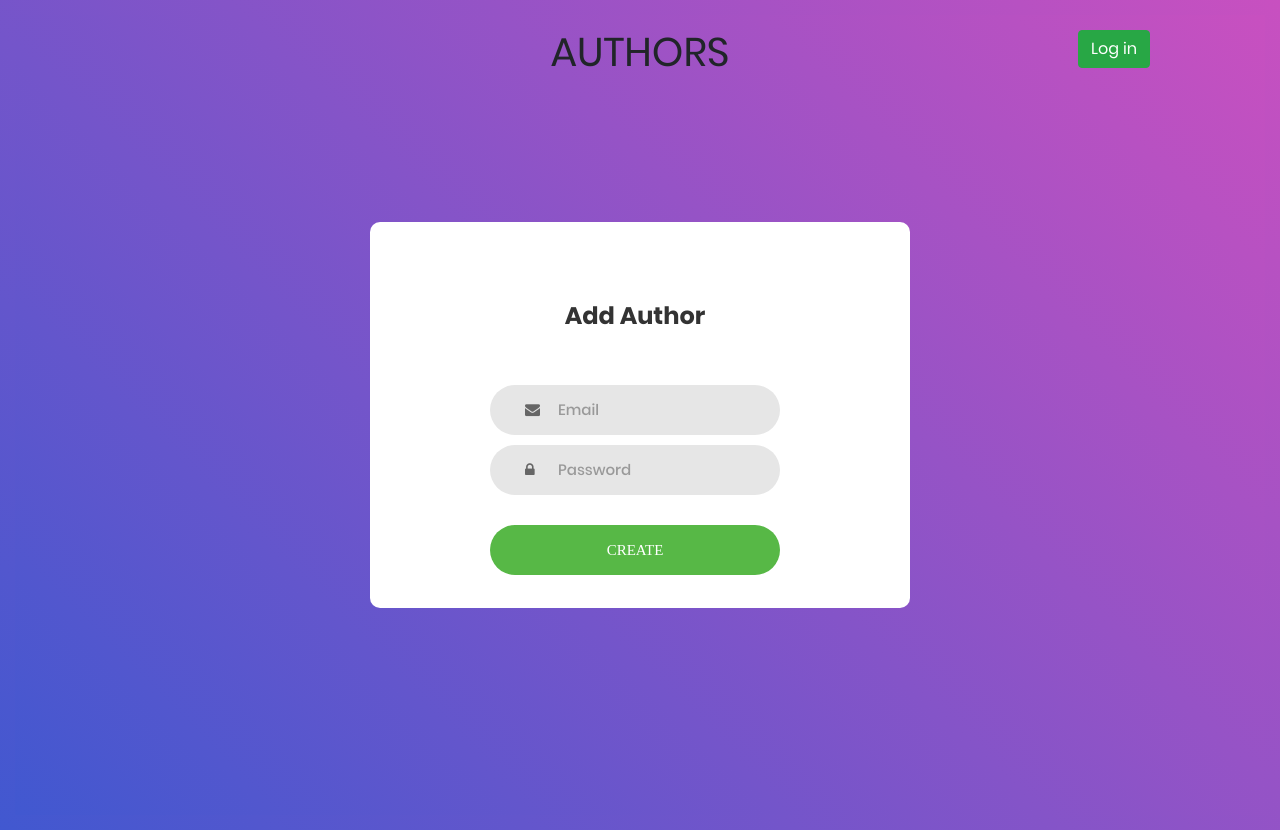
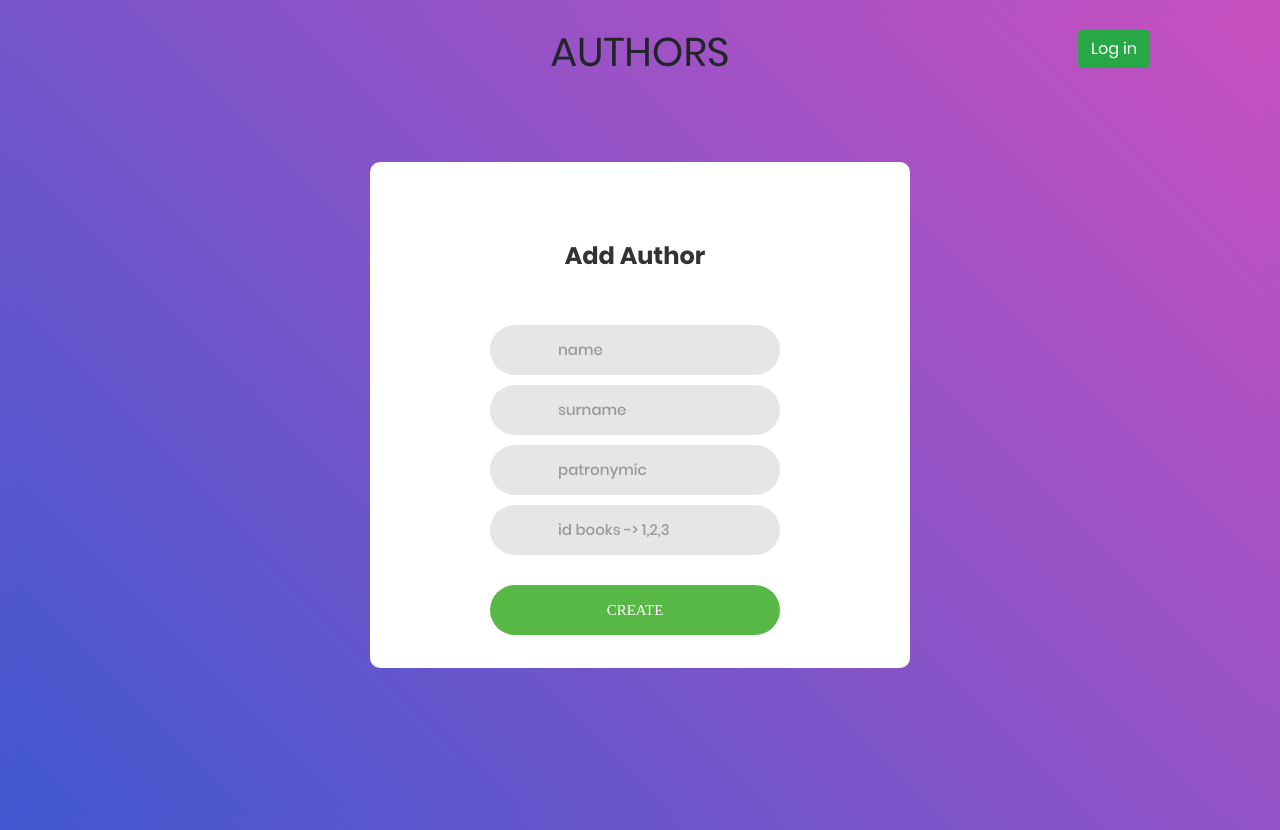
Before and after one commit to dima-lkv/POM-Django-Forms-om-39-team_33, a Django app: template library/author/templates/author/create_author.html in a window 1280 px wide. Run offline with Django 4.2, Linux system fonts and the light colour scheme; the template is opened without the code that fills it, so the values that code supplies are empty; some libraries are stand-ins or nearby versions; some web fonts are replaced.

Commit message:
-add new author

```diff
--- a/library/author/templates/author/create_author.html
+++ b/library/author/templates/author/create_author.html
@@ -17,31 +17,49 @@
 						Add Author
 					</span>
 
-                    <div class="wrap-input100 validate-input" data-validate="Valid email is required: ex@abc.xyz">
-                        <input class="input100" type="text" name="email" placeholder="Email">
+                    <div class="wrap-input100 validate-input" data-validate="Required field">
+                        <input class="input100" type="text" name="name" placeholder="name">
                         <span class="focus-input100"></span>
                         <span class="symbol-input100">
-							<i class="fa fa-envelope" aria-hidden="true"></i>
+							<i class="fa" aria-hidden="true"></i>
 						</span>
                     </div>
 
-                    <div class="wrap-input100 validate-input" data-validate="Password is required">
-                        <input class="input100" type="password" name="password" placeholder="Password">
+                    <div class="wrap-input100 validate-input" data-validate="Required field">
+                        <input class="input100" type="text" name="surname" placeholder="surname">
                         <span class="focus-input100"></span>
                         <span class="symbol-input100">
-							<i class="fa fa-lock" aria-hidden="true"></i>
+							<i class="fa" aria-hidden="true"></i>
 						</span>
                     </div>
 
+                    <div class="wrap-input100 validate-input" data-validate="Required field">
+                        <input class="input100" type="text" name="patronymic" placeholder="patronymic">
+                        <span class="focus-input100"></span>
+                        <span class="symbol-input100">
+							<i class="fa" aria-hidden="true"></i>
+						</span>
+                    </div>
+
+                    <div class="wrap-input100" >
+                        <input class="input100" type="text" name="books" placeholder="id books -> 1,2,3">
+                        <span class="focus-input100"></span>
+                        <span class="symbol-input100">
+							<i class="fa" aria-hidden="true"></i>
+						</span>
+                    </div>
+
+
+
                     {% if messages %}
                         {% for message in messages %}
-                        <ul class="messages" style="padding-left: 30px">
-                            <li>{{ message }}</li>
-                        </ul>
+                            <ul class="messages" style="padding-left: 30px">
+                                <li>{{ message }}</li>
+                            </ul>
                         {% endfor %}
                     {% endif %}
 
-                   <div class="container-login100-form-btn">
+                    <div class="container-login100-form-btn">
                         <button class="login100-form-btn" type="submit">
                             Create
                         </button>
--- a/library/book/static/book/css/search.css
+++ b/library/book/static/book/css/search.css
@@ -4,7 +4,7 @@ body{
 
 .main-search-input {
     position: absolute;
-    translate: 400px -145px 0;
+    translate: 400px -140px 0;
     background: #fff;
     padding: 0 120px 0 0;
     border-radius: 1px;
```
Also changed, not shown: library/author/views.py (+11 -0 lines).
